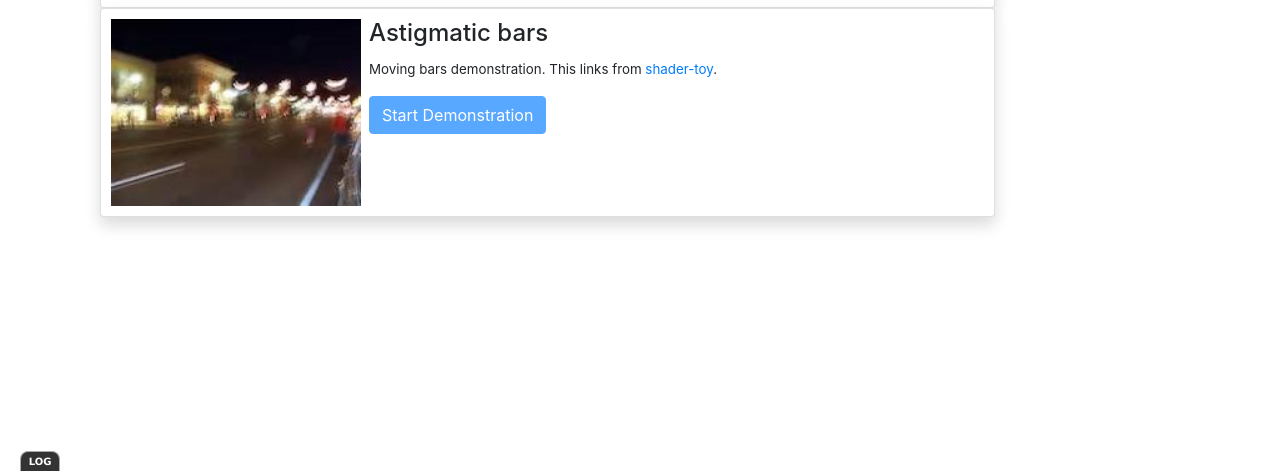
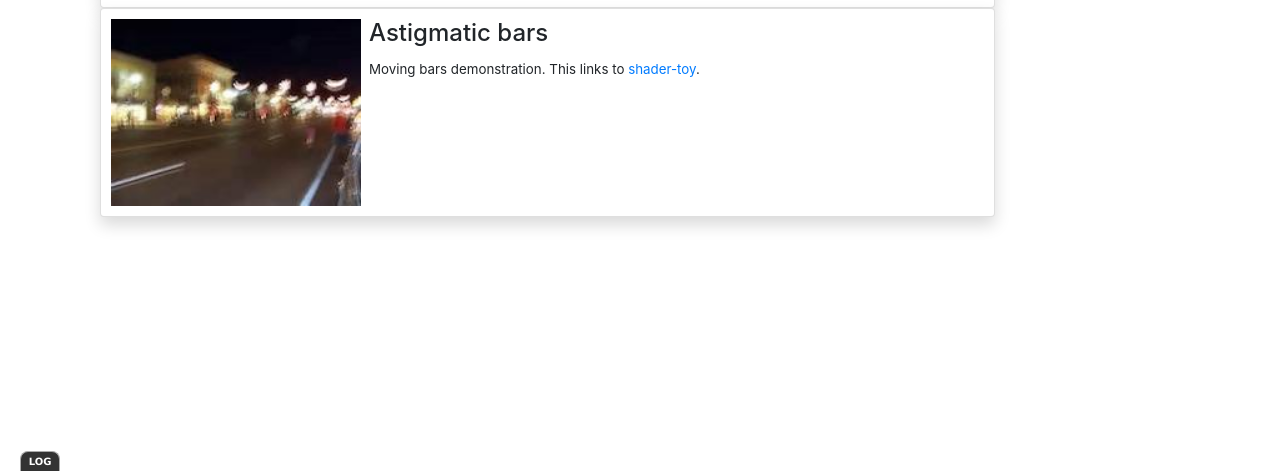
Before and after one commit to jtur044/fish, a plain HTML site: page index.html in a window 1280 px wide. Shown: the part 329-800 px from the top of the page. Drawn offline with nearby package versions, Linux system fonts and the light colour scheme.

Commit message:
fixed button link

```diff
--- a/index.html
+++ b/index.html
@@ -15,7 +15,7 @@
 <script src="./js/utils.js"></script>
 
 <script type="text/javascript" src="./js/dat.gui.min.js"></script>
-<script src="http://cdnjs.cloudflare.com/ajax/libs/raphael/2.1.0/raphael-min.js"> </script>
+<script src="https://cdnjs.cloudflare.com/ajax/libs/raphael/2.1.0/raphael-min.js"> </script>
 <script src="https://cdnjs.cloudflare.com/ajax/libs/json5/0.5.1/json5.js"></script>
 
 <script>
@@ -325,8 +325,10 @@ $( "document").ready ( function () {
                   <div class="col">
                       <div class="card-block px-2">
                           <h4 class="card-title">Astigmatic bars</h4>
-                          <p class="card-text">Moving bars demonstration. This links from <a href="https://www.shadertoy.com/view/3llXzN" target="_blank">shader-toy</a>.</p>
+                          <p class="card-text">Moving bars demonstration. This links to <a href="https://www.shadertoy.com/view/3llXzN" target="_blank">shader-toy</a>.</p>
+<!--
                     <button type="button" class="btn btn-primary" onclick="" disabled>Start Demonstration</button>
+-->
                       </div>
                   </div>
               </div>
```
